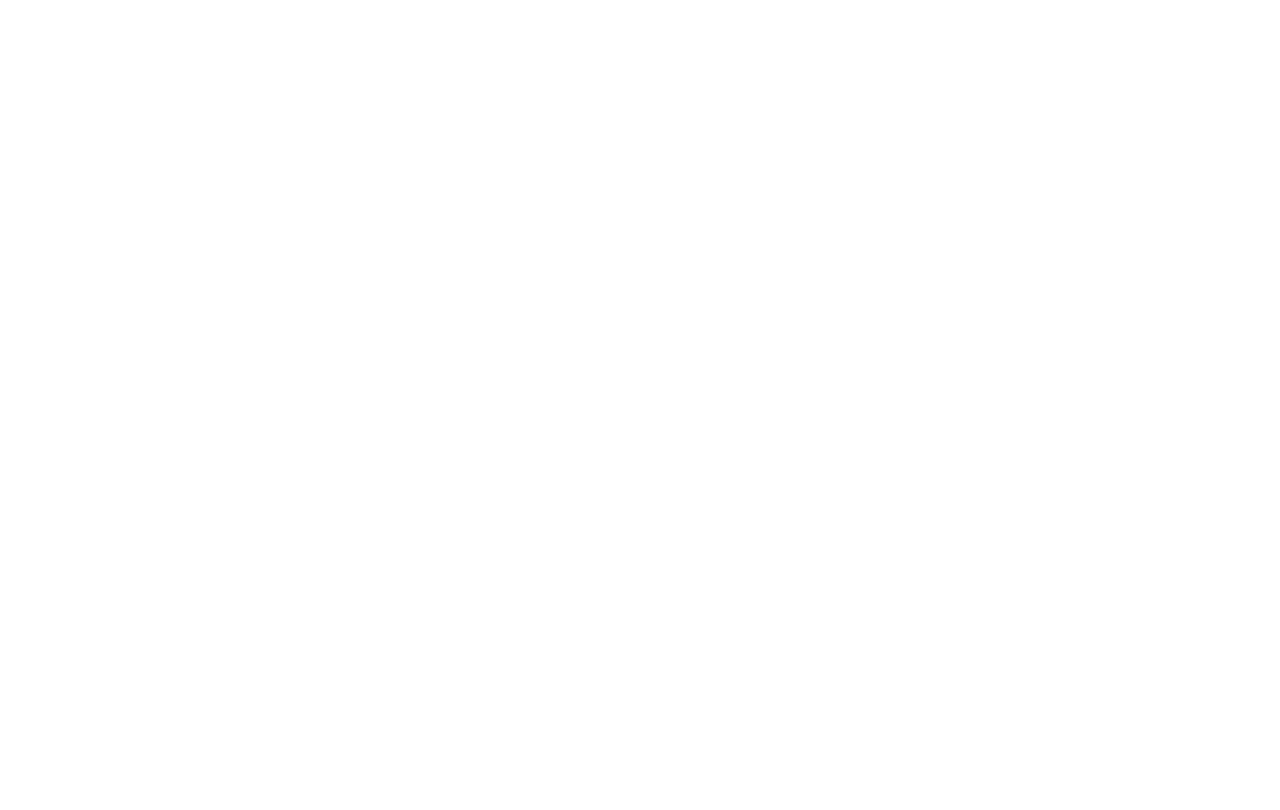
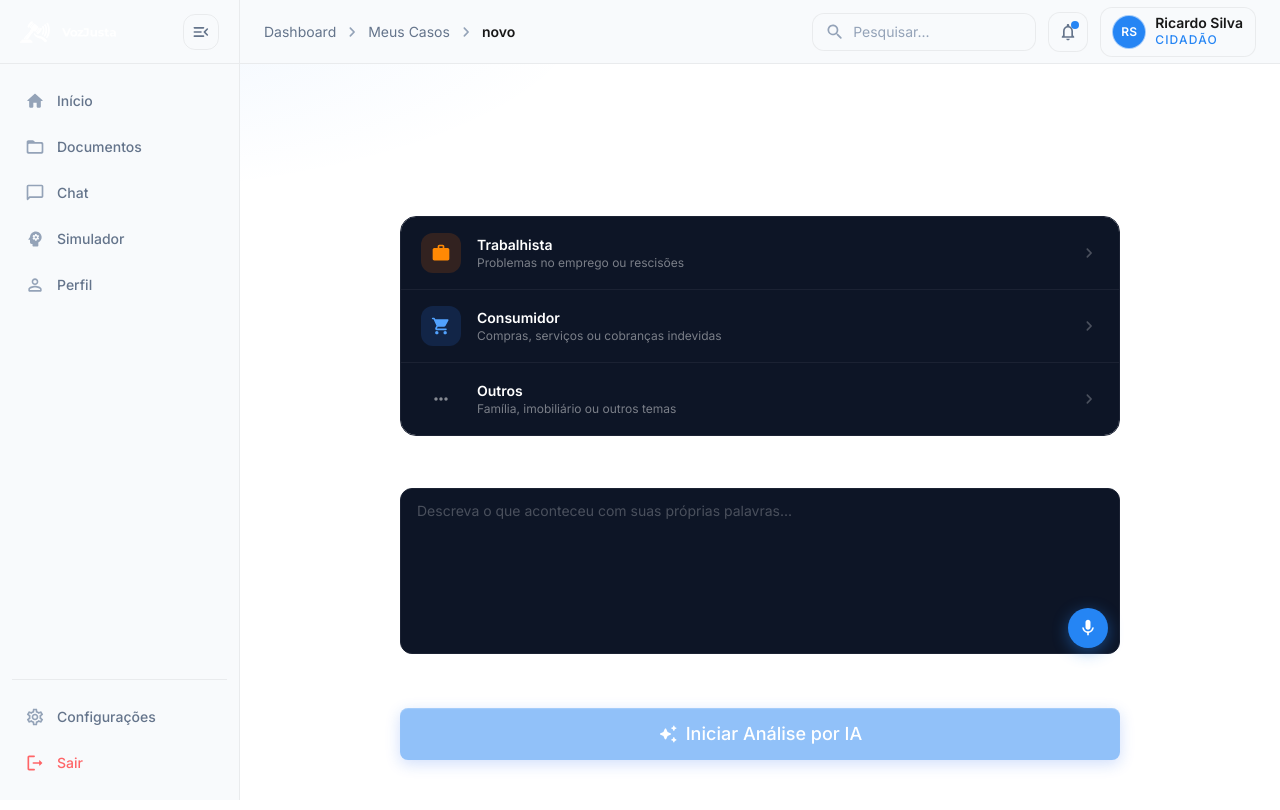
Before and after one commit to VozJusta/VJ.WEB, a Next.js app: page /dashboard/casos/novo in a window 1280 px wide. Before the commit this address had no page. Shown: the top 810 px of the page. Built offline with nearby package versions, Linux system fonts and the light colour scheme.

Commit message:
feat(dashboard): create new case report page

```diff
--- /dev/null
+++ b/app/(private)/dashboard/casos/novo/page.tsx
@@ -0,0 +1,10 @@
+import type { Metadata } from "next";
+import { NewCaseFeature } from "@/features/dashboard/cases/new-case-feature";
+
+export const metadata: Metadata = {
+  title: "Relatar Novo Caso | Voz Justa",
+};
+
+export default function NovoCasoPage() {
+  return <NewCaseFeature />;
+}
--- /dev/null
+++ b/app/features/dashboard/cases/new-case-feature.tsx
@@ -0,0 +1,225 @@
+"use client";
+
+import { useState, useEffect, useRef } from "react";
+import Link from "next/link";
+import {
+  ArrowBackRounded,
+  ShoppingCartRounded,
+  WorkRounded,
+  MoreHorizRounded,
+  CheckCircleRounded,
+  ChevronRightRounded,
+  HourglassEmptyRounded,
+  AutoAwesomeRounded,
+} from "@mui/icons-material";
+import { cn } from "@/lib/utils";
+import { Button } from "@/components/ui/button";
+import { VoiceRecorder } from "@/components/ui/voice-recorder";
+
+type CategoryId = "trabalhista" | "consumidor" | "outros";
+
+type Category = {
+  id: CategoryId;
+  label: string;
+  description: string;
+  icon: React.ElementType;
+  iconBg: string;
+  iconColor: string;
+};
+
+const CATEGORIES: Category[] = [
+  {
+    id: "trabalhista",
+    label: "Trabalhista",
+    description: "Problemas no emprego ou rescisões",
+    icon: WorkRounded,
+    iconBg: "bg-orange-500/15",
+    iconColor: "text-orange-400",
+  },
+  {
+    id: "consumidor",
+    label: "Consumidor",
+    description: "Compras, serviços ou cobranças indevidas",
+    icon: ShoppingCartRounded,
+    iconBg: "bg-blue-500/15",
+    iconColor: "text-blue-400",
+  },
+  {
+    id: "outros",
+    label: "Outros",
+    description: "Família, imobiliário ou outros temas",
+    icon: MoreHorizRounded,
+    iconBg: "bg-white/08",
+    iconColor: "text-white/50",
+  },
+];
+
+export function NewCaseFeature() {
+  const [selectedCategory, setSelectedCategory] = useState<CategoryId | null>(null);
+  const [story, setStory] = useState("");
+  const [isRecording, setIsRecording] = useState(false);
+  const [elapsed, setElapsed] = useState(0);
+  const timerRef = useRef<ReturnType<typeof setInterval> | null>(null);
+
+  useEffect(() => {
+    if (isRecording) {
+      timerRef.current = setInterval(() => setElapsed((e) => e + 1), 1000);
+    } else {
+      if (timerRef.current) clearInterval(timerRef.current);
+      setElapsed(0);
+    }
+    return () => {
+      if (timerRef.current) clearInterval(timerRef.current);
+    };
+  }, [isRecording]);
+
+  const handleStartRecording = () => setIsRecording(true);
+
+  const handleStopRecording = () => setIsRecording(false);
+
+  const canSubmit = !!selectedCategory && (story.trim().length > 0 || isRecording);
+
+  return (
+    <div className="flex flex-col gap-6 w-full max-w-3xl mx-auto px-4 py-6 md:px-6 md:py-8">
+      <header className="flex items-center gap-3">
+        <Link
+          href="/dashboard/casos"
+          aria-label="Voltar para Meus Casos"
+          className="flex items-center justify-center w-9 h-9 rounded-lg text-white/50 hover:text-white hover:bg-white/08 transition-all duration-150 focus-visible:outline-none focus-visible:ring-2 focus-visible:ring-[#2585F4]"
+        >
+          <ArrowBackRounded fontSize="small" aria-hidden />
+        </Link>
+        <h1 className="text-2xl font-bold text-white tracking-tight">
+          Relatar Novo Caso
+        </h1>
+      </header>
+
+      <section aria-labelledby="category-heading">
+        <h2
+          id="category-heading"
+          className="text-xs font-semibold tracking-widest uppercase text-white/40 mb-3"
+        >
+          Selecione uma categoria
+        </h2>
+
+        <ul className="flex flex-col divide-y divide-[#1B2233] rounded-2xl border border-[#1B2233] overflow-hidden">
+          {CATEGORIES.map((cat) => {
+            const Icon = cat.icon;
+            const isSelected = selectedCategory === cat.id;
+
+            return (
+              <li key={cat.id}>
+                <button
+                  type="button"
+                  onClick={() => setSelectedCategory(cat.id)}
+                  aria-pressed={isSelected}
+                  className={cn(
+                    "w-full flex items-center gap-4 px-5 py-4 text-left transition-colors duration-150 focus-visible:outline-none focus-visible:ring-2 focus-visible:ring-inset focus-visible:ring-[#2585F4]",
+                    isSelected ? "bg-[#111c30]" : "bg-[#0d1526] hover:bg-[#111c30]",
+                  )}
+                >
+                  <span
+                    className={cn(
+                      "flex shrink-0 items-center justify-center w-10 h-10 rounded-xl",
+                      cat.iconBg,
+                      cat.iconColor,
+                    )}
+                    aria-hidden
+                  >
+                    <Icon fontSize="small" />
+                  </span>
+
+                  <div className="flex-1 min-w-0">
+                    <p className="text-sm font-semibold text-white">{cat.label}</p>
+                    <p className="text-xs text-white/45">{cat.description}</p>
+                  </div>
+
+                  {isSelected ? (
+                    <CheckCircleRounded
+                      fontSize="small"
+                      className="shrink-0 text-[#2585F4]"
+                      aria-hidden
+                    />
+                  ) : (
+                    <ChevronRightRounded
+                      fontSize="small"
+                      className="shrink-0 text-white/25"
+                      aria-hidden
+                    />
+                  )}
+                </button>
+              </li>
+            );
+          })}
+        </ul>
+      </section>
+
+      <section aria-labelledby="story-heading">
+        <header className="flex items-center justify-between mb-3">
+          <h2
+            id="story-heading"
+            className="text-xs font-semibold tracking-widest uppercase text-white/40"
+          >
+            Conte sua história
+          </h2>
+          {isRecording && (
+            <span className="flex items-center gap-1.5 text-xs font-medium text-[#2585F4]">
+              <span className="w-1.5 h-1.5 rounded-full bg-[#2585F4] animate-pulse" aria-hidden />
+              Gravando...
+            </span>
+          )}
+        </header>
+
+        <div className="relative">
+          {isRecording ? (
+            <VoiceRecorder
+              isRecording={isRecording}
+              elapsedSeconds={elapsed}
+              onStart={handleStartRecording}
+              onStop={handleStopRecording}
+            />
+          ) : (
+            <div className="relative">
+              <textarea
+                id="story"
+                value={story}
+                onChange={(e) => setStory(e.target.value)}
+                placeholder="Descreva o que aconteceu com suas próprias palavras..."
+                rows={7}
+                aria-labelledby="story-heading"
+                className="w-full px-4 py-3 pr-16 bg-[#0d1526] border border-[#1B2233] rounded-xl text-sm text-white placeholder:text-white/25 resize-none focus:outline-none focus:ring-2 focus:ring-[#2585F4] focus:border-transparent transition-all duration-200"
+              />
+              <VoiceRecorder
+                isRecording={false}
+                elapsedSeconds={0}
+                onStart={handleStartRecording}
+                onStop={handleStopRecording}
+              />
+            </div>
+          )}
+        </div>
+
+        <p className="mt-2 text-center text-xs text-white/25">
+          Sua descrição será processada com criptografia de ponta a ponta.
+        </p>
+      </section>
+
+      <Button
+        variant="primary"
+        size="lg"
+        fullWidth
+        disabled={!canSubmit}
+        leftIcon={
+          isRecording ? (
+            <HourglassEmptyRounded fontSize="small" aria-hidden />
+          ) : (
+            <AutoAwesomeRounded fontSize="small" aria-hidden />
+          )
+        }
+        className={isRecording ? "opacity-60 cursor-not-allowed" : ""}
+      >
+        {isRecording ? "Aguardando relato..." : "Iniciar Análise por IA"}
+      </Button>
+    </div>
+  );
+}
```
